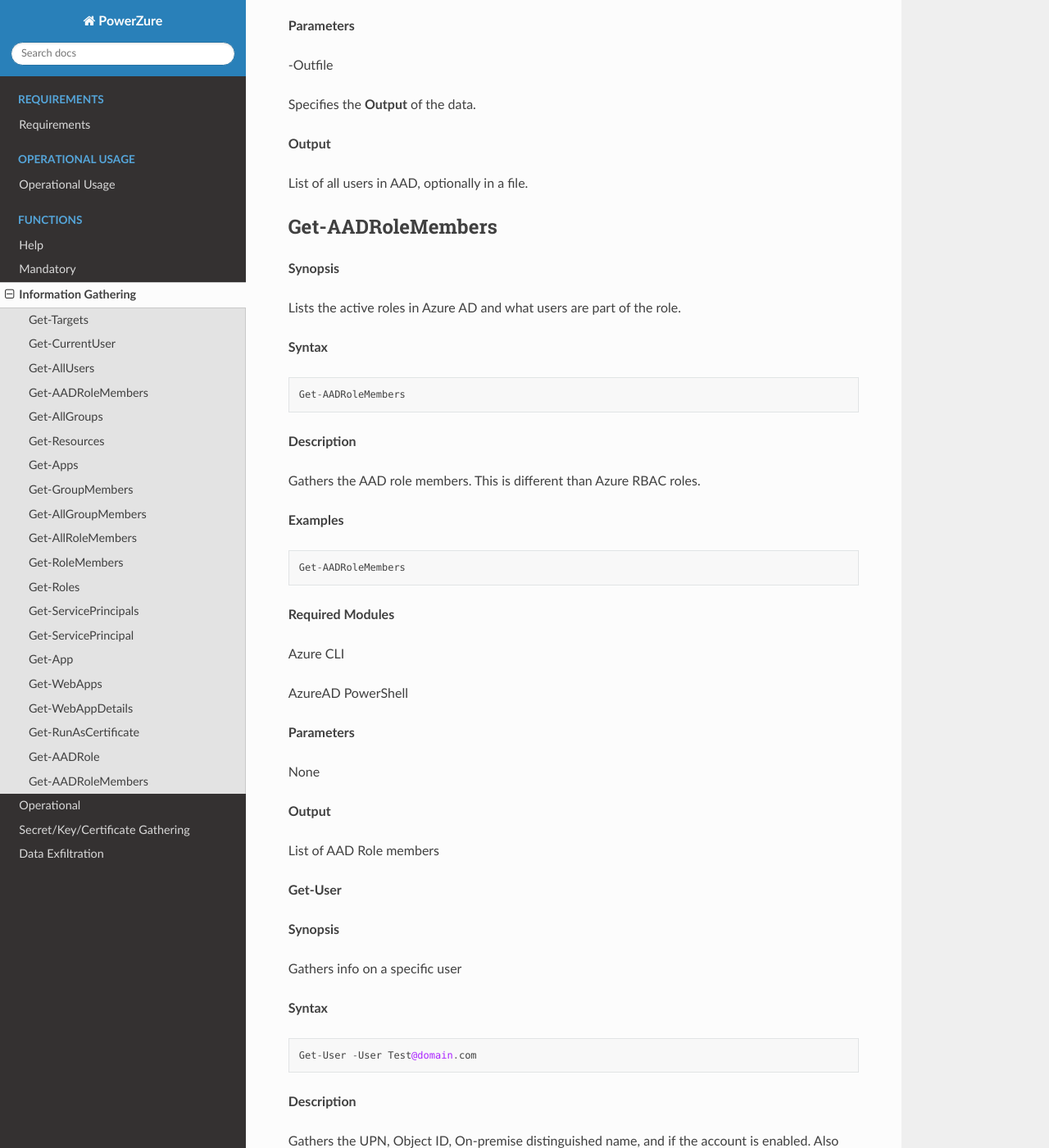
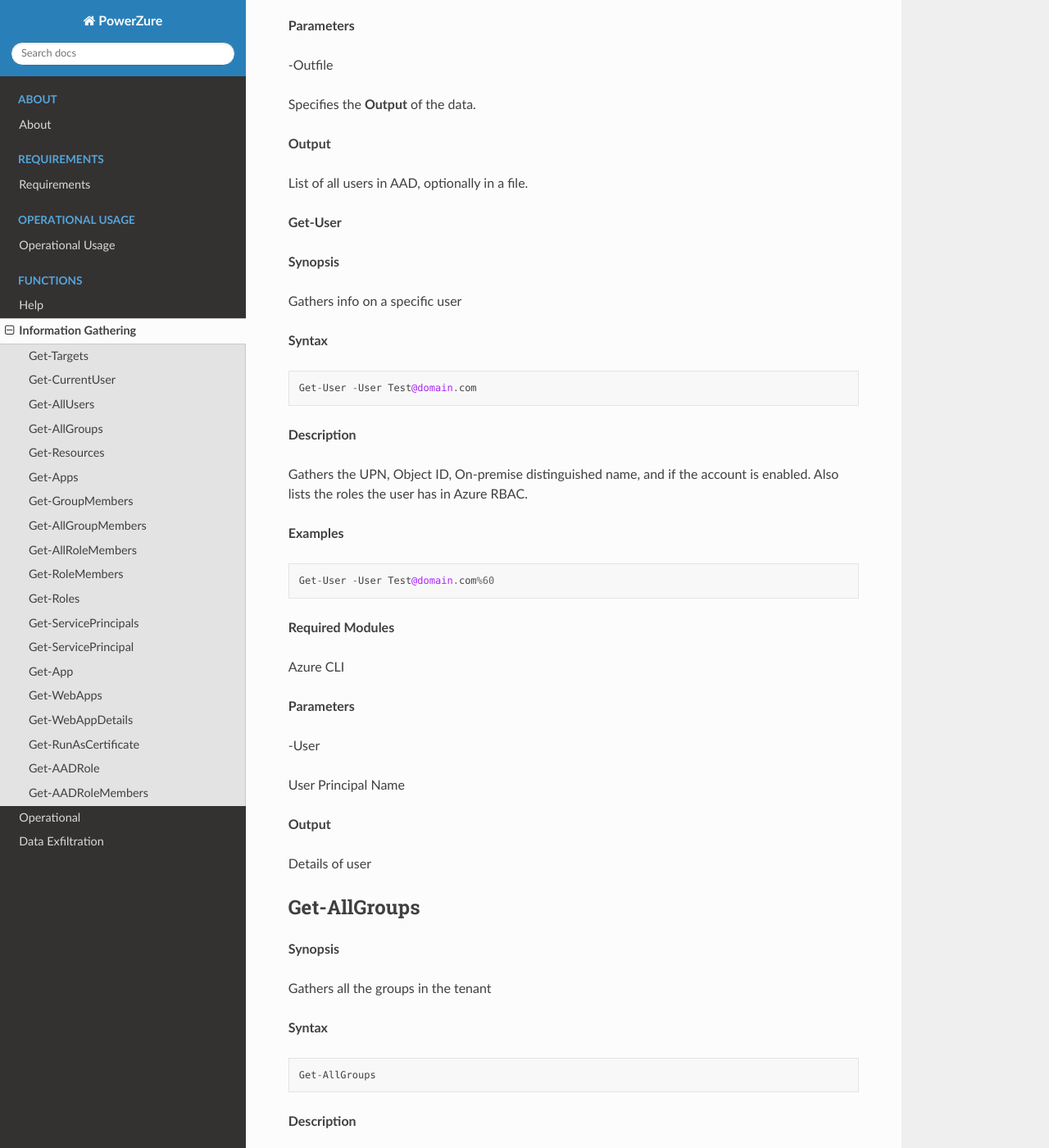
Before and after one commit to hausec/PowerZure, a Sphinx documentation site: the page built from docs/Functions/infogathering.rst, in a window 1280 px wide and 1400 px high, scrolled down 2613 px. Shown: the whole window at 82% size. Built offline with Sphinx 7.4.7 and the Read the Docs theme 2.0.0, drawn with Linux system fonts in a browser that asks for light colours.

Commit message:
Added more docs

```diff
--- a/docs/Functions/help.rst
+++ b/docs/Functions/help.rst
@@ -29,7 +29,7 @@
 **Description**
 
 
-Displays info about this script.
+Lists the functions available in the script.
 
 .. _**Examples**-46:
 
--- a/docs/Functions/infogathering.rst
+++ b/docs/Functions/infogathering.rst
@@ -185,65 +185,6 @@
 
 List of all users in AAD, optionally in a file.
 
-Get-AADRoleMembers
-------------------
-
-.. _**Synopsis**-3:
-
-**Synopsis**
-
-
-Lists the active roles in Azure AD and what users are part of the role.
-
-.. _**Syntax**-3:
-
-**Syntax**
-
-
-
-::
-
-  Get-AADRoleMembers
-
-.. _**Description**-3:
-
-**Description**
-
-
-Gathers the AAD role members. This is different than Azure RBAC roles.
-
-.. _**Examples**-3:
-
-**Examples**
-
-
-
-::
-
-   Get-AADRoleMembers
-
-.. _required-modules-3:
-
-**Required Modules**
-
-
-Azure CLI
-
-AzureAD PowerShell
-
-.. _**Parameters**-3:
-
-**Parameters**
-
-
-None
-
-.. _**Output**-3:
-
-**Output**
-
-
-List of AAD Role members
 
 **Get-User**
 
```
Also changed, not shown: docs/About/about.rst (added, +50 -0 lines), docs/Functions/exfil.rst (+199 -0 lines), docs/Functions/gathering.rst (deleted, +0 -198 lines), docs/Functions/mandatory.rst (deleted, +0 -68 lines), docs/Functions/operational.rst (+3 -5 lines), docs/Requirements/requirements.rst (+72 -1 lines), docs/index.rst (+41 -42 lines).
